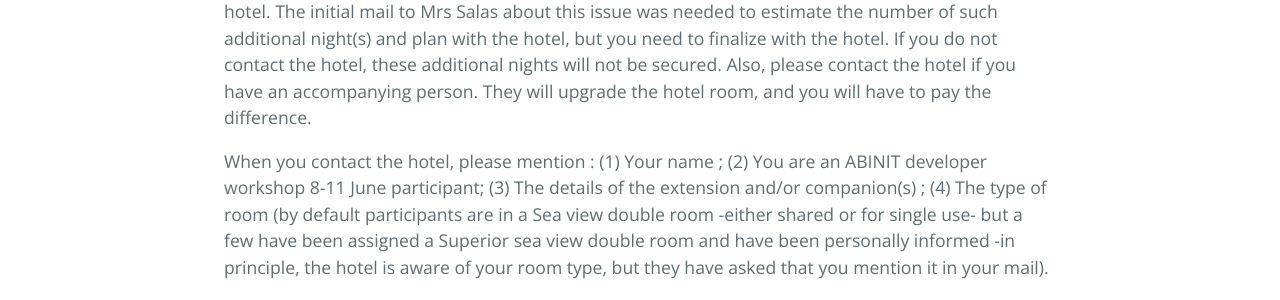
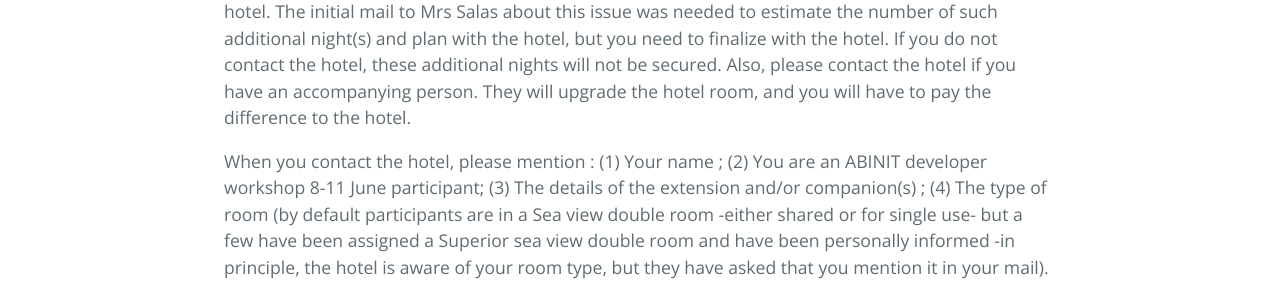
Before and after one commit to abinit/abidev2026, a Jekyll site: the page built from docs/registration.md, in a window 1280 px wide. Shown: the part 1473-1773 px from the top of the page. Built offline with Jekyll 4.4.1, drawn with Linux system fonts in a browser that asks for light colours; the repository's description, which GitHub fills in, is left out; some of the changed text lies outside the part shown.

Commit message:
Minor update

```diff
--- a/docs/registration.md
+++ b/docs/registration.md
@@ -45,7 +45,7 @@ please contact now the hotel at comercial3@bravahoteles.com
 The cost of the additional nights (estimated €110 per person per night incl. breakfast for a non-shared room, half for a shared room) will have to be paid directly to the hotel.
 The initial mail to Mrs Salas about this issue was needed to estimate the number of such additional night(s) and plan with the hotel, but you need to finalize with the hotel.
 If you do not contact the hotel, these additional nights will not be secured.
-Also, please contact the hotel if you have an accompanying person. They will upgrade the hotel room, and you will have to pay the difference.
+Also, please contact the hotel if you have an accompanying person. They will upgrade the hotel room, and you will have to pay the difference to the hotel.
 
 When you contact the hotel, please mention : (1) Your name ; (2) You are an ABINIT developer workshop 8-11 June participant;
 (3) The details of the extension and/or companion(s) ; (4) The type of room
```
